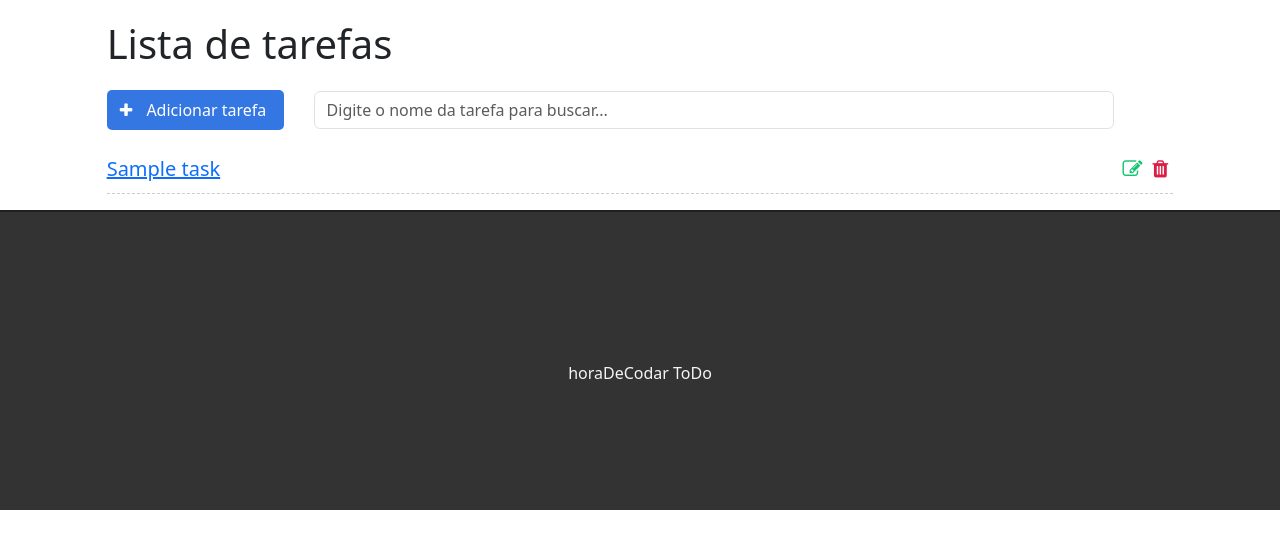
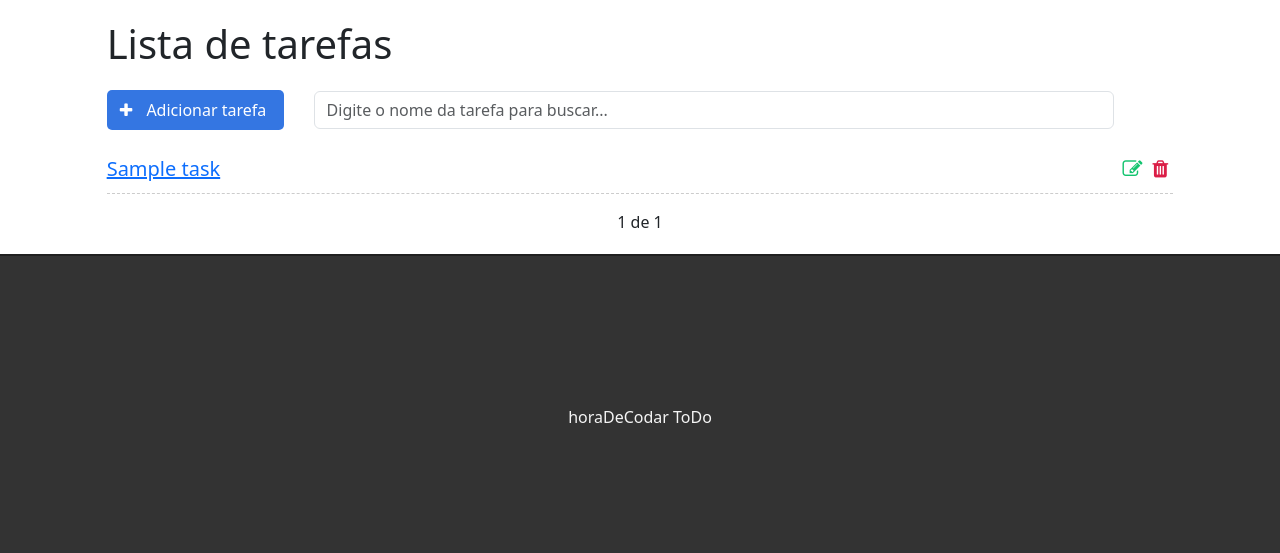
Before and after one commit to elvisclaudino/todo-django, a Django app: page / in a window 1280 px wide. Shown: the part 57-610 px from the top of the page. Run offline with Django 4.2, Linux system fonts and the light colour scheme; tables that the repository leaves empty hold one stand-in row (values such as "Sample post").

Commit message:
[add]: paginação

```diff
--- a/tasks/static/css/styles.css
+++ b/tasks/static/css/styles.css
@@ -118,3 +118,20 @@ ul.messages {
 ul.messages li {
   list-style: none;
 }
+
+/* Paginação */
+
+.pagination {
+  margin-bottom: 20px;
+}
+
+.step-links {
+  position: relative;
+  margin-left: auto;
+  margin-right: auto;
+}
+
+.step-links .current {
+  margin-left: 5px;
+  margin-right: 5px;
+}
--- a/tasks/static/js/script.js
+++ b/tasks/static/js/script.js
@@ -1 +1,14 @@
-console.log("funcionou!");
+$(document).ready(function () {
+  var deleteBtn = $(".delete-btn");
+
+  $(deleteBtn).on("click", function (e) {
+    e.preventDefault();
+
+    var delLink = $(this).attr("href");
+    var result = confirm("Quer deletar essa tarefa?");
+
+    if (result) {
+      window.location.href = delLink;
+    }
+  });
+});
--- a/tasks/templates/base.html
+++ b/tasks/templates/base.html
@@ -58,6 +58,7 @@
       integrity="sha384-C6RzsynM9kWDrMNeT87bh95OGNyZPhcTNXj1NW7RuBCsyN/o0jlpcV8Qyq46cDfL"
       crossorigin="anonymous"
     ></script>
+    <script src="https://code.jquery.com/jquery-3.6.0.min.js"></script>
     <script src="{% static 'js/script.js' %}"></script>
   </body>
 </html>
--- a/tasks/templates/tasks/list.html
+++ b/tasks/templates/tasks/list.html
@@ -29,7 +29,7 @@
     {% for task in tasks %}
     <li class="task-item">
       <span><a href="task/{{task.id}}">{{ task.title }}</a></span>
-      <a href="delete/{{task.id}}"
+      <a href="delete/{{task.id}}" class="delete-btn"
         ><span><i class="fa fa-trash"></i></span>
       </a>
       <a href="edit/{{task.id}}"
@@ -38,5 +38,21 @@
     </li>
     {% endfor %}
   </ul>
+  <div class="pagination">
+    <span class="step-links">
+      {% if tasks.has_previous %}
+      <a href="?page={{ tasks.previous_page_number }}"
+        ><i class="fa fa-arrow-left"></i></a
+      >{% endif %}
+      <!---->
+      <span class="current">
+        {{ tasks.number }} de {{ tasks.paginator.num_pages }}</span
+      >
+      {% if tasks.has_next %}
+      <a href="?page={{ tasks.next_page_number }}"
+        ><i class="fa fa-arrow-right"></i></a
+      >{% endif %}
+    </span>
+  </div>
 </div>
 {% endblock %}
--- a/tasks/views.py
+++ b/tasks/views.py
@@ -1,4 +1,5 @@
 from django.shortcuts import render, get_object_or_404, redirect
+from django.core.paginator import Paginator
 from django.http import HttpResponse
 from .forms import TaskForm
 from django.contrib import messages
@@ -7,7 +8,14 @@ from .models import Task
 
 
 def taskList(request):
-    tasks = Task.objects.all().order_by("-created_at")
+    tasks_list = Task.objects.all().order_by("-created_at")
+
+    paginator = Paginator(tasks_list, 3)
+
+    page = request.GET.get("page")
+
+    tasks = paginator.get_page(page)
+
     return render(request, "tasks/list.html", {"tasks": tasks})
 
 
```
Also changed, not shown: db.sqlite3.
